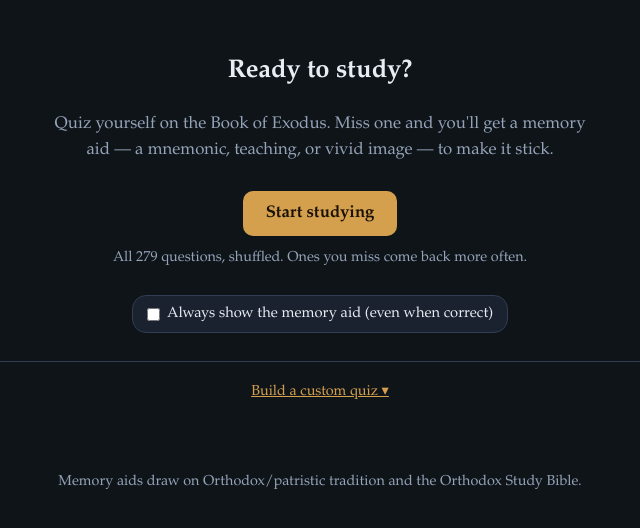
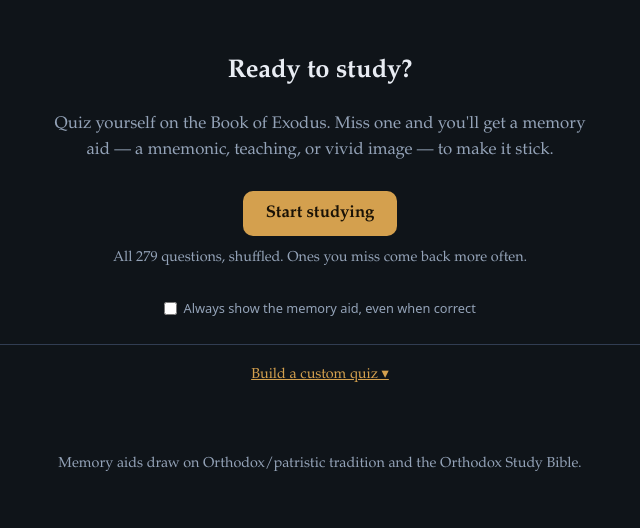
Before and after one commit to warnerwes/bible-bowl-study, a plain HTML site: page index.html in a window 1280 px wide. Shown: the part 108-636 px from the top of the page, without its empty margins (320-960 px from the left). Drawn offline with Linux system fonts and the light colour scheme.

Commit message:
Fix stale-cache breakage; de-emphasize memory-aid toggle (#4)
- Version styles.css and app.js (?v=2) so returning visitors pick up
  updates instead of a stale cached app.js. The stale cache was why the
  question count showed the "…" placeholder and the Start button did
  nothing (old app.js had no quick-start handler).
- Restyle the "Always show the memory aid" toggle as a small muted line
  instead of a prominent chip box.


Claude-Session: https://claude.ai/code/session_01E7V29C7Hjixs14LFXcHS3M

Co-authored-by: Claude <noreply@anthropic.com>

```diff
--- a/index.html
+++ b/index.html
@@ -5,7 +5,7 @@
   <meta name="viewport" content="width=device-width, initial-scale=1.0" />
   <title>Bible Bowl Study — Exodus</title>
   <meta name="description" content="Quiz yourself on the Book of Exodus with mnemonics, teachings, and vivid memory aids." />
-  <link rel="stylesheet" href="styles.css" />
+  <link rel="stylesheet" href="styles.css?v=2" />
 </head>
 <body>
   <header class="site-header">
@@ -29,7 +29,7 @@
           <button id="drill-missed" class="primary-btn ghost-btn">Drill my missed questions (<span id="missed-count">0</span>)</button>
         </div>
 
-        <label class="chip standalone aid-toggle"><input type="checkbox" id="show-aid-always" /><span>Always show the memory aid (even when correct)</span></label>
+        <label class="aid-toggle"><input type="checkbox" id="show-aid-always" /><span>Always show the memory aid, even when correct</span></label>
 
         <div class="home-foot">
           <button type="button" id="toggle-advanced" class="link-btn" aria-expanded="false">Build a custom quiz ▾</button>
@@ -133,6 +133,6 @@
     <p class="muted">Memory aids draw on Orthodox/patristic tradition and the Orthodox Study Bible.</p>
   </footer>
 
-  <script src="app.js"></script>
+  <script src="app.js?v=2"></script>
 </body>
 </html>
--- a/styles.css
+++ b/styles.css
@@ -69,7 +69,18 @@ h2 { font-size: 1.35rem; margin-top: 0; }
   border: 1px solid var(--accent);
 }
 .ghost-btn:hover:not(:disabled) { background: rgba(212, 160, 78, 0.12); }
-.aid-toggle { display: inline-flex; margin: 0 auto 1.75rem; }
+.aid-toggle {
+  display: inline-flex;
+  align-items: center;
+  gap: 0.4rem;
+  margin: 0.25rem auto 1.6rem;
+  color: var(--muted);
+  font-size: 0.8rem;
+  font-family: system-ui, sans-serif;
+  cursor: pointer;
+}
+.aid-toggle input { accent-color: var(--accent); margin: 0; }
+.aid-toggle:hover { color: var(--text); }
 .home-foot {
   display: flex;
   flex-direction: column;
```
